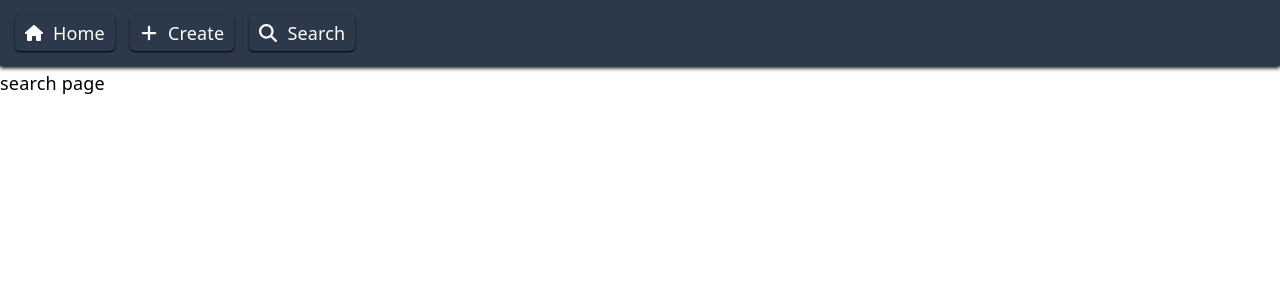
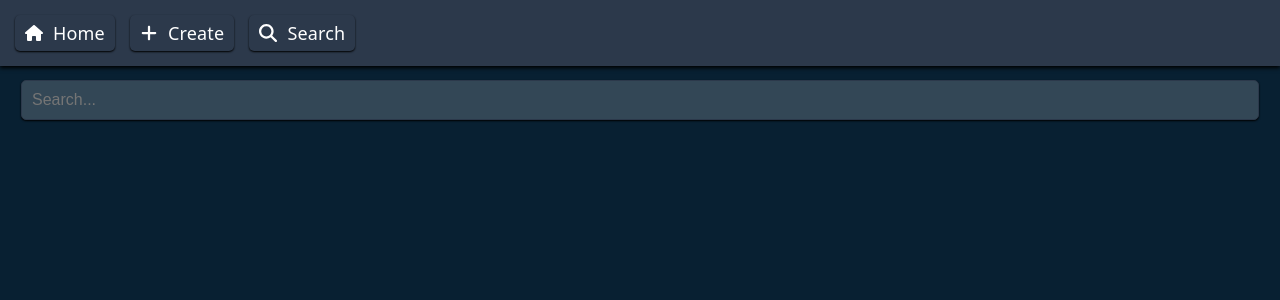
Before and after one commit to karthikr06/postIT-CSED, a React (Vite) app in the folder frontend/src/content/: page /search in a window 1280 px wide. Shown: the top 300 px of the page. Built offline with nearby package versions, Linux system fonts and the light colour scheme.

Commit message:
search bar

```diff
--- a/frontend/src/content/src/pages/search/search.css
+++ b/frontend/src/content/src/pages/search/search.css
@@ -1 +1,22 @@
 /*use bg, secondary, thirdary, text variables from index.css */
+.searchPage{
+    background-color: var(--bg);
+    height: 100vh;
+}
+
+.search-container{
+    margin-top: 10px;
+    display: flex;
+    justify-content: center;
+    align-items: center;
+}
+
+.search-input{
+    width: 95vw;
+    padding: 10px;
+    font-size: 16px;
+    border: 1px solid var(--secondary);
+    border-radius: 5px;
+    box-shadow: 0 1px 2px black;
+    background-color: var(--thirdary);
+}
--- a/frontend/src/content/src/pages/search/search.jsx
+++ b/frontend/src/content/src/pages/search/search.jsx
@@ -6,11 +6,13 @@ function searchPage(){
     useEffect(() => {
             document.title = "Search"
         }, []);
-    return(<>
-            <Gap />
+    return(<div className="searchPage">
+        <Gap />
         {/* Search Page Content */}
-        search page
-    </>
+        <div className="search-container">
+        <input className="search-input" type="text" placeholder="Search..." />
+        </div>
+    </div>
     )
 }
 
```
